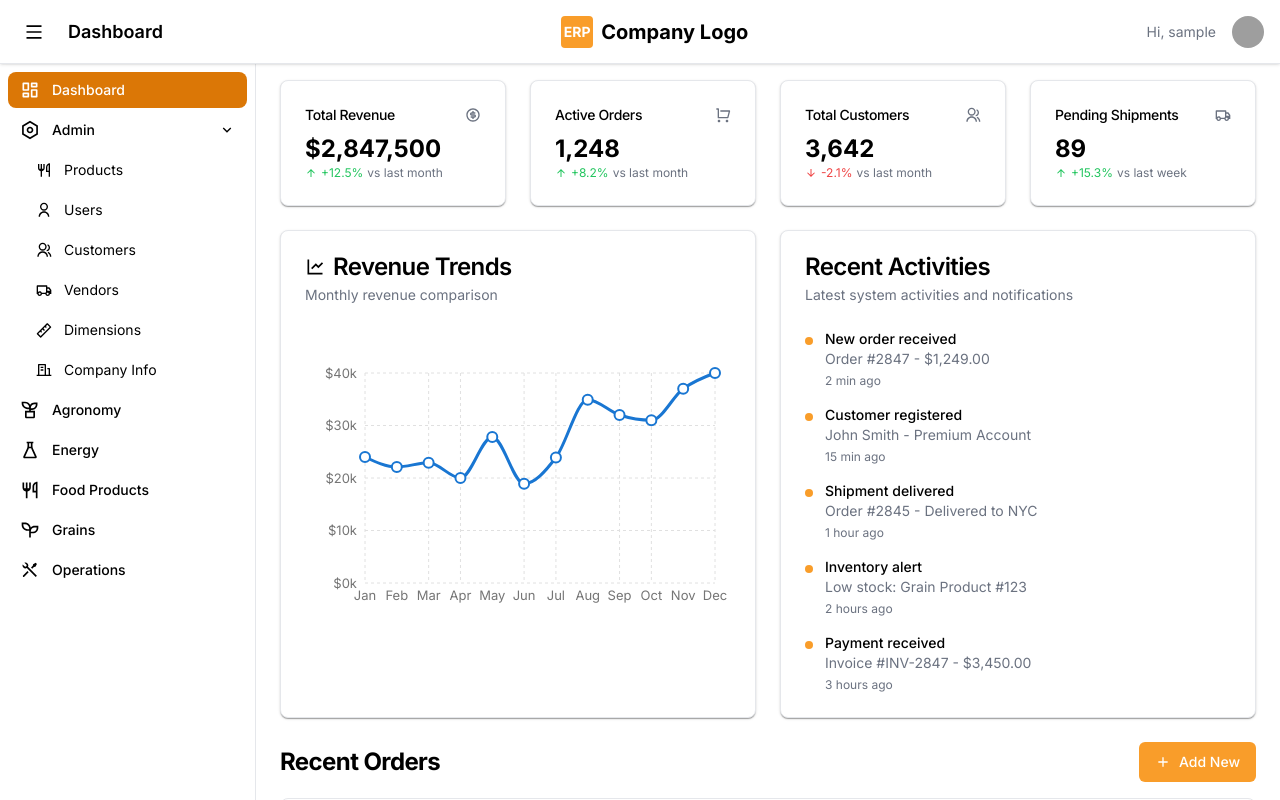
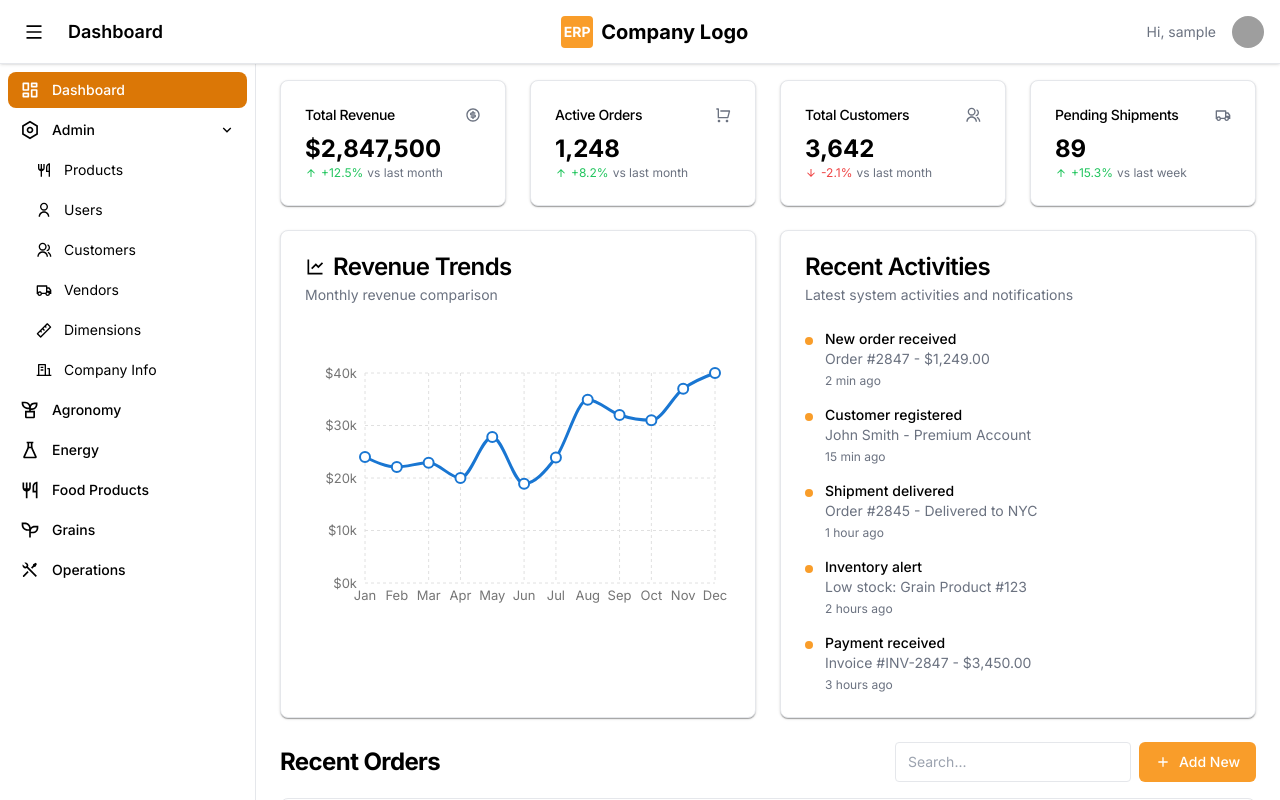
Before and after one commit to an-dr32/ERPMockup, a Next.js app: page /dashboard in a window 1280 px wide. Built offline with nearby package versions, Linux system fonts and the light colour scheme; sample sign-in values are in the browser's storage; grey boxes are pictures that could not be loaded.

Commit message:
feat: search bar

```diff
--- a/components/dashboard/data-table.tsx
+++ b/components/dashboard/data-table.tsx
@@ -48,6 +48,16 @@ export default function DataTable({
 }: DataTableProps) {
   const { toast } = useToast();
   const [selectedItem, setSelectedItem] = useState<any>(null);
+  const [search, setSearch] = useState("");
+
+  // Filter data based on search
+  const filteredData = data.filter((item) =>
+    columns.some((column) =>
+      String(item[column.key] ?? "")
+        .toLowerCase()
+        .includes(search.toLowerCase())
+    )
+  );
 
   console.log("DataTable rendered", { title, dataCount: data.length });
 
@@ -90,12 +100,21 @@ export default function DataTable({
 
   return (
     <div className="space-y-4">
-      <div className="flex items-center justify-between">
+      <div className="flex flex-col sm:flex-row sm:items-center sm:justify-between gap-2">
         <h2 className="text-2xl font-bold tracking-tight">{title}</h2>
-        <Button onClick={handleAdd} className="bg-erp-primary hover:bg-erp-primary-dark">
-          <RiAddLine className="mr-2 h-4 w-4" />
-          Add New
-        </Button>
+        <div className="flex gap-2">
+          <input
+            type="text"
+            placeholder="Search..."
+            value={search}
+            onChange={e => setSearch(e.target.value)}
+            className="border rounded px-3 py-1 text-sm"
+          />
+          <Button onClick={handleAdd} className="bg-erp-primary hover:bg-erp-primary-dark">
+            <RiAddLine className="mr-2 h-4 w-4" />
+            Add New
+          </Button>
+        </div>
       </div>
 
       <div className="border rounded-lg">
@@ -121,7 +140,8 @@ export default function DataTable({
                 </TableCell>
               </TableRow>
             ) : (
-              data.map((item, index) => (
+              filteredData.map((item, index) => (
+
                 <TableRow key={item.id || index} className="hover:bg-muted/50">
                   {columns.map((column) => (
                     <TableCell key={column.key}>
```
